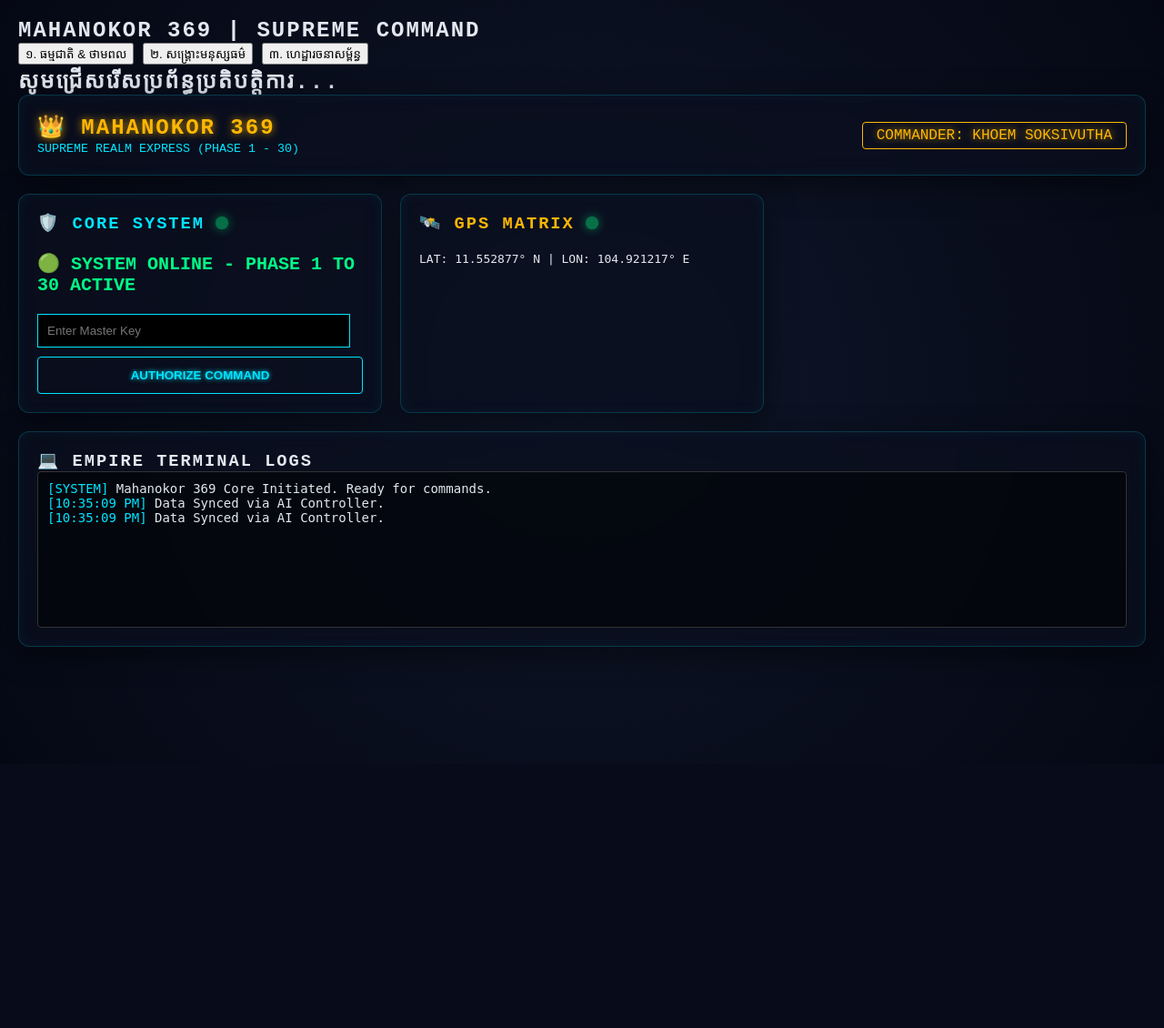
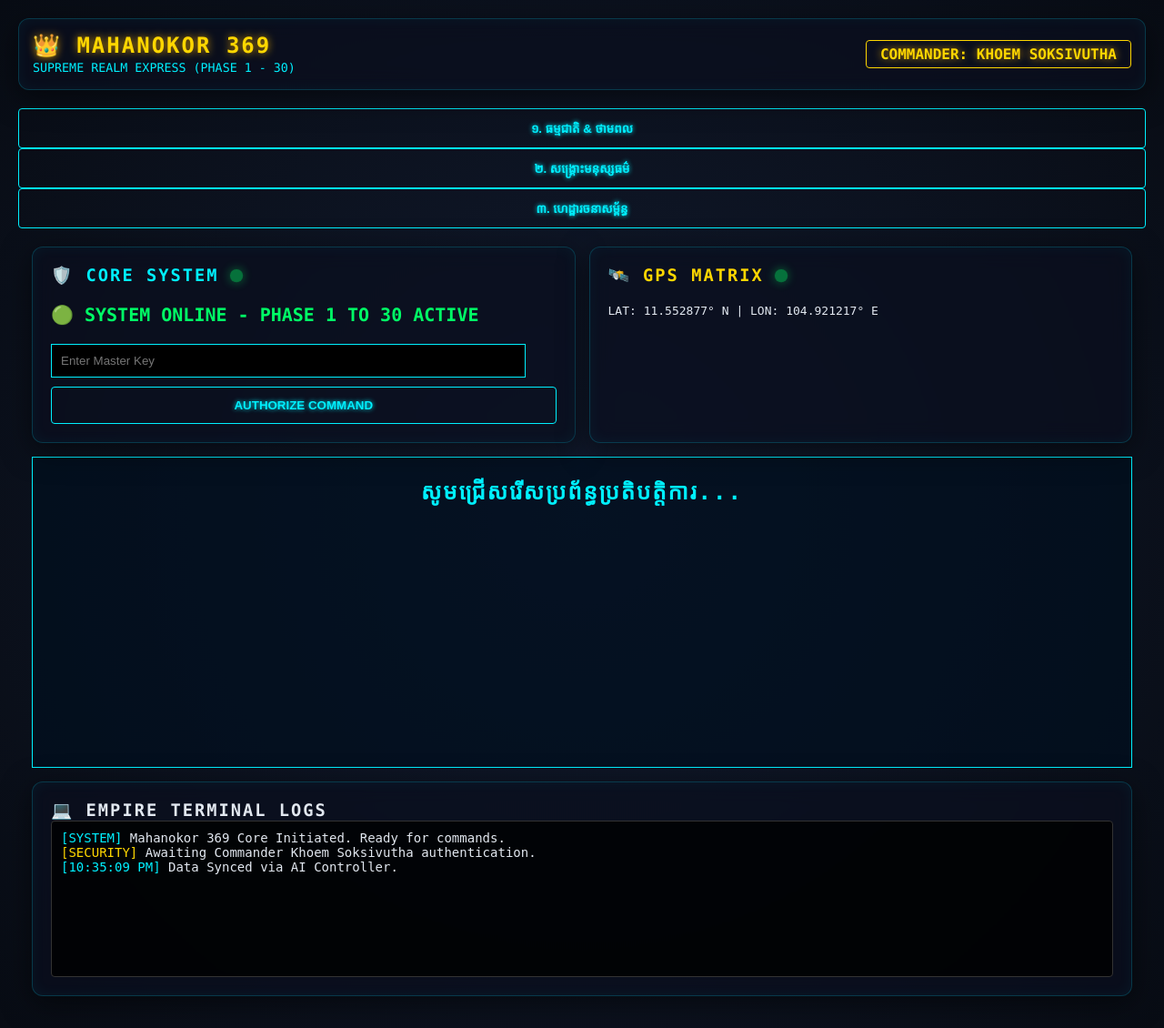
Before and after one commit to MAHANOKOR-369/MAHANOKOR-369, a Flask app: page / in a window 1280 px wide. Shown: the whole page at 91% size. Before the commit the page ends 711 px from the top, so only its background shows below. Run offline with Flask 3, Linux system fonts and the light colour scheme.

Commit message:
Update dashboard.html

```diff
--- a/templates/dashboard.html
+++ b/templates/dashboard.html
@@ -2,86 +2,74 @@
 <html lang="km">
 <head>
     <meta charset="UTF-8">
-    <title>MAHANOKOR 369 - Supreme Command Dashboard</title>
-    <!-- ចងភ្ជាប់ CSS ទាំង ៤ ឯកសារដើម្បីសោភ័ណភាព -->
+    <meta name="viewport" content="width=device-width, initial-scale=1.0">
+    <title>MAHANOKOR 369 | SUPREME COMMAND DASHBOARD</title>
+
+    <!-- ចងភ្ជាប់ CSS ទាំង ៤ ឯកសារដើម្បីសោភ័ណភាព និងដំណើរការលឿន -->
     <link rel="stylesheet" href="../static/css/base.css">
     <link rel="stylesheet" href="../static/css/style.css">
     <link rel="stylesheet" href="../static/css/components.css">
     <link rel="stylesheet" href="../static/css/animations.css">
 </head>
-</head>
-<body> <head>
-    <!-- របារបញ្ជាខាងលើ (Top Navigation) -->
-    <nav class="top-command-bar">
-        <h1>MAHANOKOR 369 | SUPREME COMMAND</h1>
-        <div class="menu-buttons">
-            <!-- ប៊ូតុងទាំង ៣ សម្រាប់ហៅប្លង់នីមួយៗមកបង្ហាញ -->
-            <button onclick="loadPanel('nature-panel')">១. ធម្មជាតិ & ថាមពល</button>
-            <button onclick="loadPanel('rescue-panel')">២. សង្គ្រោះមនុស្សធម៌</button>
-            <button onclick="loadPanel('infrastructure-panel')">៣. ហេដ្ឋារចនាសម្ព័ន្ធ</button>
-        </div>
-    </nav>
-
-    <!-- អេក្រង់យក្សកណ្តាលសម្រាប់បង្ហាញប្លង់មេ (Main Display Screen) -->
-    <main id="main-display-screen">
-        <!-- ទិន្នន័យពីប្លង់ទាំង ៣ នឹងត្រូវរុញមកបង្ហាញនៅទីនេះ -->
-        <h2 class="welcome-text">សូមជ្រើសរើសប្រព័ន្ធប្រតិបត្តិការ...</h2>
-    </main>
-
-    <!-- ចងភ្ជាប់ JS ទាំង ៣ ឯកសារដើម្បីឱ្យប្រព័ន្ធរស់រវើក -->
-    <script src="../static/js/main.js"></script>
-    <script src="../static/js/api_handler.js"></script>
-    <script src="../static/js/ui_controller.js"></script>
-</body>
-</html>
-
-    <meta charset="UTF-8">
-    <meta name="viewport" content="width=device-width, initial-scale=1.0">
-    <title>MAHANOKOR 369 | COMMAND CENTER</title>
-
-    <!-- Link Modular CSS (ស្រាល និងរហ័ស) -->
-    <link rel="stylesheet" href="/static/css/base.css">
-    <link rel="stylesheet" href="/static/css/components.css">
-    <link rel="stylesheet" href="/static/css/animations.css">
-</head>
 <body>
 
-    <header class="glass-panel" style="display:flex; justify-content:space-between; align-items:center;">
+    <!-- បឋមកថា និង ព័ត៌មានមេបញ្ជាការកំពូល -->
+    <header class="glass-panel" style="display:flex; justify-content:space-between; align-items:center; padding: 15px;">
         <div>
             <h2 class="glow-text">👑 MAHANOKOR 369</h2>
             <small style="color:var(--neon-blue);">SUPREME REALM EXPRESS (PHASE 1 - 30)</small>
         </div>
         <div style="border: 1px solid var(--neon-gold); padding: 5px 15px; border-radius: 4px;">
-            <span class="glow-text">COMMANDER: KHOEM SOKSIVUTHA</span>
+            <span class="glow-text" style="font-weight: bold;">COMMANDER: KHOEM SOKSIVUTHA</span>
         </div>
     </header>
 
-    <div class="grid-matrix">
+    <!-- របារបញ្ជាហៅប្លង់មេទាំង ៣ មកបង្ហាញ -->
+    <nav class="top-command-bar" style="text-align: center; margin: 20px 0;">
+        <div class="menu-buttons">
+            <button class="btn-command" onclick="loadPanel('nature-panel')">១. ធម្មជាតិ & ថាមពល</button>
+            <button class="btn-command" onclick="loadPanel('rescue-panel')">២. សង្គ្រោះមនុស្សធម៌</button>
+            <button class="btn-command" onclick="loadPanel('infrastructure-panel')">៣. ហេដ្ឋារចនាសម្ព័ន្ធ</button>
+        </div>
+    </nav>
 
-        <div class="glass-panel radar-scan">
+    <!-- ប្រអប់ម៉ាទ្រីសបញ្ជា (Command Matrix) -->
+    <div class="grid-matrix" style="display: grid; grid-template-columns: 1fr 1fr; gap: 15px; margin: 15px;">
+
+        <!-- ប្រព័ន្ធកូដសម្ងាត់ស្នូល -->
+        <div class="glass-panel radar-scan" style="padding: 20px;">
             <h3 style="color:var(--neon-blue);">🛡️ CORE SYSTEM <span class="status-dot"></span></h3>
             <p id="sys-status" style="font-size:20px; font-weight:bold; color:var(--neon-green);">INITIALIZING...</p>
             <input type="password" id="masterKeyInput" placeholder="Enter Master Key" style="width:90%; padding:10px; background:#000; border:1px solid var(--neon-blue); color:white; margin-bottom:10px;">
             <button class="btn-command" onclick="executeOverride()">AUTHORIZE COMMAND</button>
         </div>
 
-        <div class="glass-panel">
+        <!-- ប្រព័ន្ធ GPS ទ្រឹស្តី -->
+        <div class="glass-panel" style="padding: 20px;">
             <h3 style="color:var(--neon-gold);">🛰️ GPS MATRIX <span class="status-dot"></span></h3>
-            <p id="gps-data" style="font-family:monospace; margin-top:20px;">Tracking Assets...</p>
-        </div>
-
-        <div class="glass-panel" style="grid-column: 1 / -1;">
-            <h3 style="color:var(--text-main);">💻 EMPIRE TERMINAL LOGS</h3>
-            <div id="terminal-logs" style="height: 150px; overflow-y: auto; font-family: monospace; font-size: 14px; background: rgba(0,0,0,0.5); padding: 10px; border-radius: 4px; border: 1px solid #333;">
-                <span style="color:var(--neon-blue)">[SYSTEM]</span> Mahanokor 369 Core Initiated. Ready for commands.
-            </div>
+            <p id="gps-data" style="font-family:monospace; margin-top:20px; color:var(--text-main);">Tracking Assets...</p>
         </div>
 
     </div>
 
-    <!-- Link Modular JS (នៅខាងក្រោមដើម្បីកុំឱ្យទាក់ការ Load ក្រាហ្វិក) -->
-    <script src="/static/js/api_handler.js"></script>
-    <script src="/static/js/ui_controller.js"></script>
+    <!-- អេក្រង់យក្សកណ្តាលសម្រាប់បង្ហាញប្លង់មេ ពេលចុចប៊ូតុងខាងលើ -->
+    <main id="main-display-screen" style="padding: 20px; border: 1px solid var(--neon-blue); margin: 15px; min-height: 300px; background: rgba(0, 15, 30, 0.7);">
+        <h2 class="welcome-text" style="text-align: center; color:var(--neon-blue);">សូមជ្រើសរើសប្រព័ន្ធប្រតិបត្តិការ...</h2>
+    </main>
+
+    <!-- កំណត់ហេតុប្រព័ន្ធ (Terminal Logs) -->
+    <div class="glass-panel" style="margin: 15px; padding: 20px; grid-column: 1 / -1;">
+        <h3 style="color:var(--text-main);">💻 EMPIRE TERMINAL LOGS</h3>
+        <div id="terminal-logs" style="height: 150px; overflow-y: auto; font-family: monospace; font-size: 14px; background: rgba(0,0,0,0.8); padding: 10px; border-radius: 4px; border: 1px solid #333;">
+            <span style="color:var(--neon-blue)">[SYSTEM]</span> Mahanokor 369 Core Initiated. Ready for commands.<br>
+            <span style="color:var(--neon-gold)">[SECURITY]</span> Awaiting Commander Khoem Soksivutha authentication.
+        </div>
+    </div>
+
+    <!-- ចងភ្ជាប់ JS ទាំង ៣ ឯកសារ នៅផ្នែកខាងក្រោមដើម្បីកុំឱ្យទាក់ការ Load ក្រាហ្វិក -->
+    <script src="../static/js/main.js"></script>
+    <script src="../static/js/api_handler.js"></script>
+    <script src="../static/js/ui_controller.js"></script>
 
 </body>
 </html>
```
